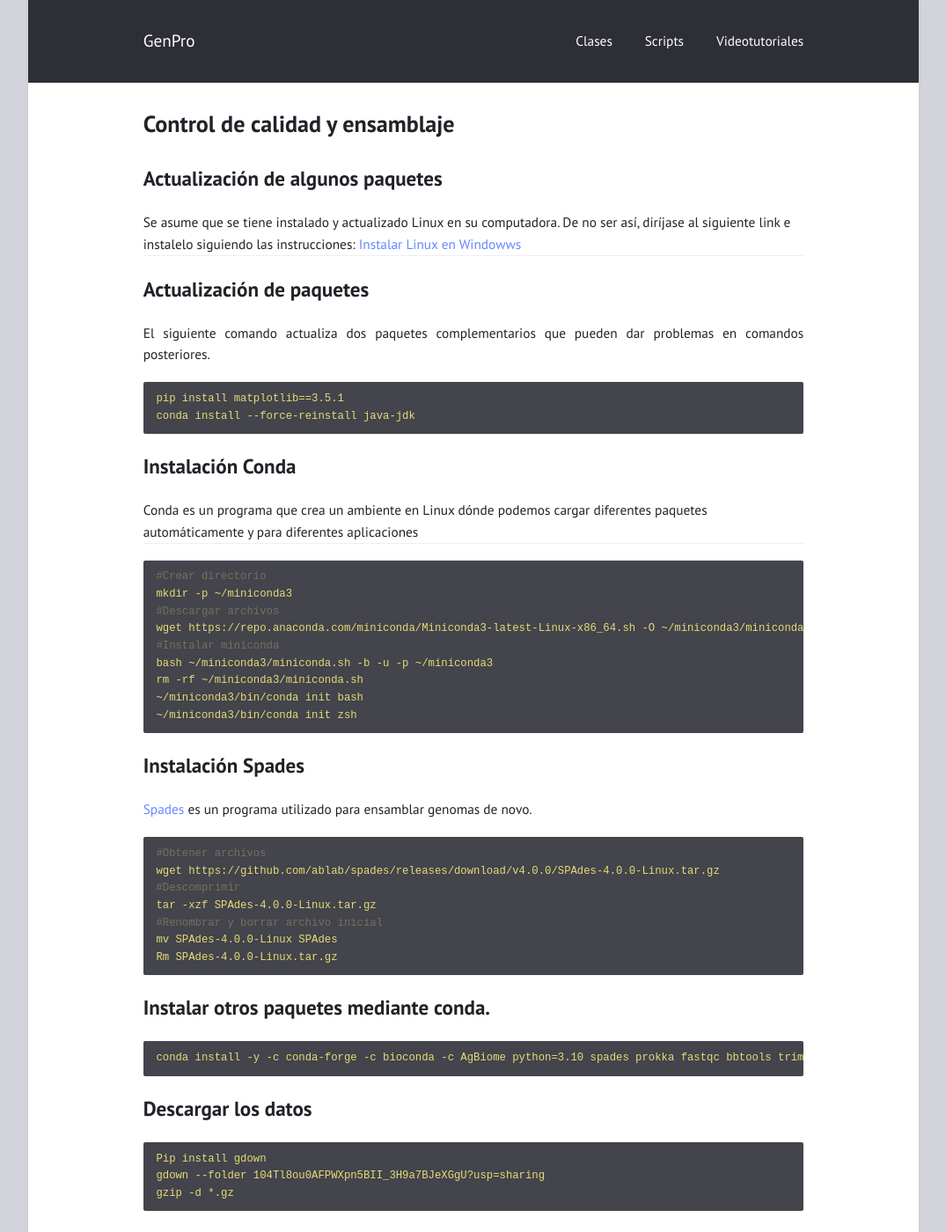
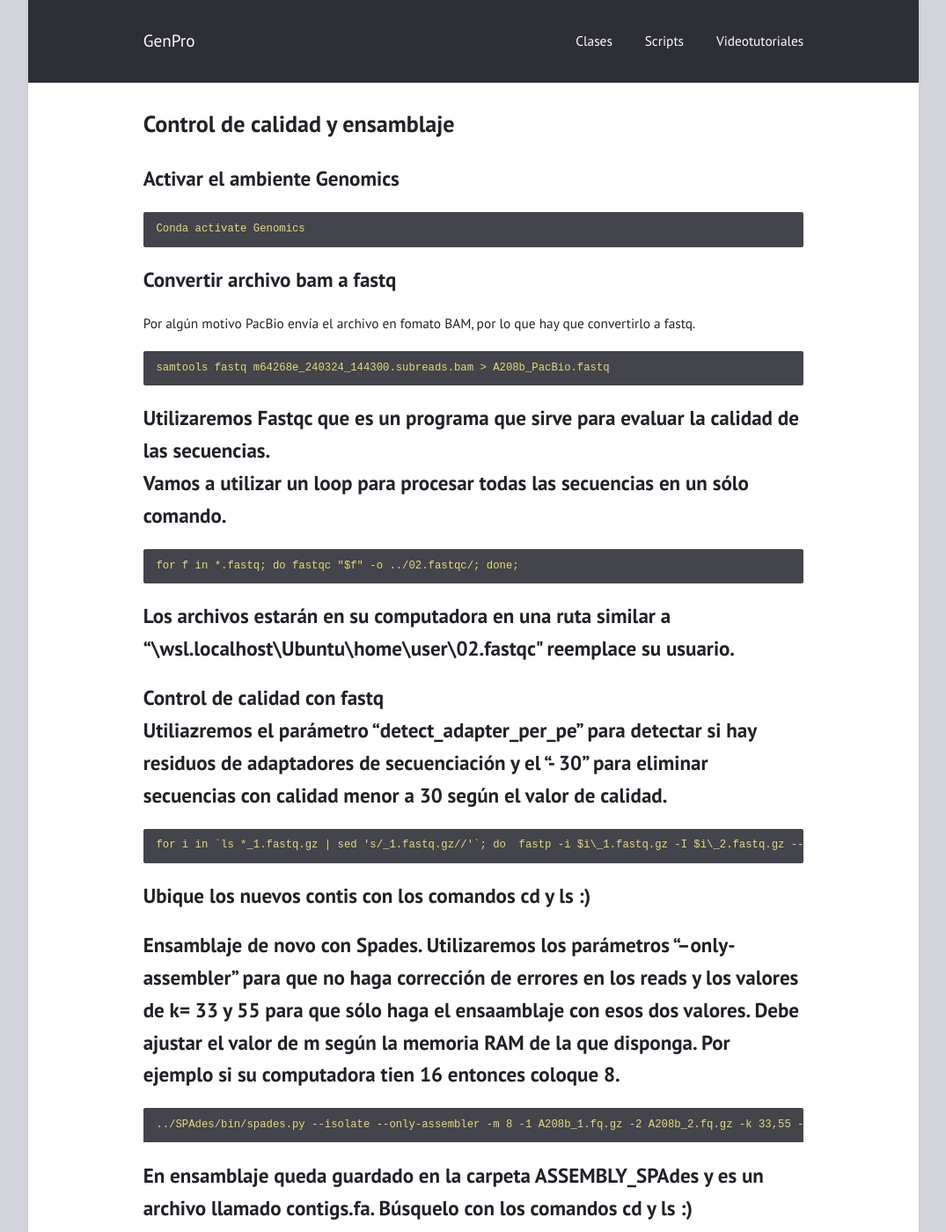
Before and after one commit to braddmg/GenPro, a Jekyll site: the page built from _posts/2024-08-21-Control-de-calidad-y-ensamblaje.md, in a window 1280 px wide and 1400 px high. Shown: the whole window at 88% size, without its empty margins (102-1177 px from the left). Built offline with Jekyll 4.4.1, drawn with Linux system fonts in a browser that asks for light colours; some of the changed text lies outside the part shown.

Commit message:
Update 2024-08-21-Control-de-calidad-y-ensamblaje.md

````diff
--- a/_posts/2024-08-21-Control-de-calidad-y-ensamblaje.md
+++ b/_posts/2024-08-21-Control-de-calidad-y-ensamblaje.md
@@ -2,59 +2,69 @@
 title: "Control de calidad y ensamblaje"
 layout: page
 ---
+## Activar el ambiente Genomics
+```yml
+Conda activate Genomics
+```
 
-## Actualización de algunos paquetes
-<article>
-Se asume que se tiene instalado y actualizado Linux en su computadora. De no ser así, diríjase al siguiente link e instalelo siguiendo las instrucciones: <a href="https://learn.microsoft.com/es-es/windows/wsl/install">Instalar Linux en Windowws </a> <br>
-</article>
-## Actualización de paquetes
-El siguiente comando actualiza dos paquetes complementarios que pueden dar problemas en comandos posteriores.
+## Convertir archivo bam a fastq
+Por algún motivo PacBio envía el archivo en fomato BAM, por lo que hay que convertirlo a fastq.
 
 ```yml
-pip install matplotlib==3.5.1
-conda install --force-reinstall java-jdk
+samtools fastq m64268e_240324_144300.subreads.bam > A208b_PacBio.fastq
+```
+## Utilizaremos Fastqc que es un programa que sirve para evaluar la calidad de las secuencias. <br> Vamos a utilizar un loop para procesar todas las secuencias en un sólo comando.
+
+```yml
+for f in *.fastq; do fastqc "$f" -o ../02.fastqc/; done;
 ```
 
+## Los archivos estarán en su computadora en una ruta similar a "\\wsl.localhost\Ubuntu\home\user\02.fastqc\" reemplace su usuario.
 
-## Instalación Conda
-<article>
-Conda es un programa que crea un ambiente en Linux dónde podemos cargar diferentes paquetes automáticamente y para diferentes aplicaciones
-</article>
+## Control de calidad con fastq <br> Utiliazremos el parámetro "detect_adapter_per_pe" para detectar si hay residuos de adaptadores de secuenciación y el "- 30" para eliminar secuencias con calidad menor a 30 según el valor de calidad.
 
 ```yml
-#Crear directorio
-mkdir -p ~/miniconda3
-#Descargar archivos
-wget https://repo.anaconda.com/miniconda/Miniconda3-latest-Linux-x86_64.sh -O ~/miniconda3/miniconda.sh
-#Instalar miniconda
-bash ~/miniconda3/miniconda.sh -b -u -p ~/miniconda3
-rm -rf ~/miniconda3/miniconda.sh
-~/miniconda3/bin/conda init bash
-~/miniconda3/bin/conda init zsh
+for i in `ls *_1.fastq.gz | sed 's/_1.fastq.gz//'`; do  fastp -i $i\_1.fastq.gz -I $i\_2.fastq.gz --detect_adapter_for_pe -o ../fastp/$i\_1.fq.gz -O ../fastp/$i\_2.fq.gz -h ../fastp/$i\_fastq.html -e 30; done
+```
+# Ubique los nuevos contis con los comandos cd y ls :)
+
+## Ensamblaje de novo con Spades. Utilizaremos los parámetros "--only-assembler" para que no haga corrección de errores en los reads y los valores de k= 33 y 55 para que sólo haga el ensaamblaje con esos dos valores. Debe ajustar el valor de m según la memoria RAM de la que disponga. Por ejemplo si su computadora tien 16 entonces coloque 8.
+
+```yml
+../SPAdes/bin/spades.py --isolate --only-assembler -m 8 -1 A208b_1.fq.gz -2 A208b_2.fq.gz -k 33,55 -o ../ASSEMBLY_SPAdes/
 ```
 
-## Instalación Spades
-<article>
-<a href="https://github.com/ablab/spades">Spades</a> es un programa utilizado para ensamblar genomas de novo.
-</article>
+## En ensamblaje queda guardado en la carpeta ASSEMBLY_SPAdes y es un archivo llamado contigs.fa. Búsquelo con los comandos cd y ls :)
+## Renombre el archivo contigs.fa, puede utilizar el nombre A208b.fasta (pista, utilice el comando mv)
+
+## Utilizaremos Quast para visualizar las métricas del ensamblaje de calidad del ensamblaje
 
 ```yml
-#Obtener archivos
-wget https://github.com/ablab/spades/releases/download/v4.0.0/SPAdes-4.0.0-Linux.tar.gz
-#Descomprimir
-tar -xzf SPAdes-4.0.0-Linux.tar.gz
-#Renombrar y borrar archivo inicial
-mv SPAdes-4.0.0-Linux SPAdes
-Rm SPAdes-4.0.0-Linux.tar.gz
+quast.py 208b.fasta -o ../QUAST
+```
+## Si han llegado hasta acá, estoy muy orgulloso!
+## Ahora utilizaremos un comando del software bbtoools para eliminar los contigs menoresa 1000pb.
+
+```yml
+reformat.sh in=A208b.fasta out=A208b_filtered.fasta minlength=1000; done
 ```
 
-## Instalar otros paquetes mediante conda.
+## Finalmente utilizaremos checkm2 para evaluar la presencia de contaminación
+
 ```yml
-conda install -y -c conda-forge -c bioconda -c AgBiome python=3.10 spades prokka fastqc bbtools trimmomatic quast
+checkm2 predict --threads 16 --input A208b_filtered.fasta --output-directory ../checkm2
 ```
-## Descargar los datos
+
+## Muy bien! Ahora intentemos hacerlo en el servidor del CENAT
+
+## Abra windows powershell en su computadora (no es necerio que sea wsl) o la aplicación MobaXterm
+## Ejecute el siguiente comando reemplazando su usuario. Automáticamente se le solicitará su contraseña y al digitarla no aparecerá en la pantalla por una cuestión de seguridad. Cuando termine presione enter.
+
 ```yml
-Pip install gdown
-gdown --folder 104Tl8ou0AFPWXpn5BII_3H9a7BJeXGgU?usp=sharing
-gzip -d *.gz
+ssh user@cluster.cenat.ac.cr
 ```
+## Utilice el siguiente comando para copiar los datos a su carpeta
+
+```yml
+cp /work/bmendoza/ejemplo ejemplo
+```
````
